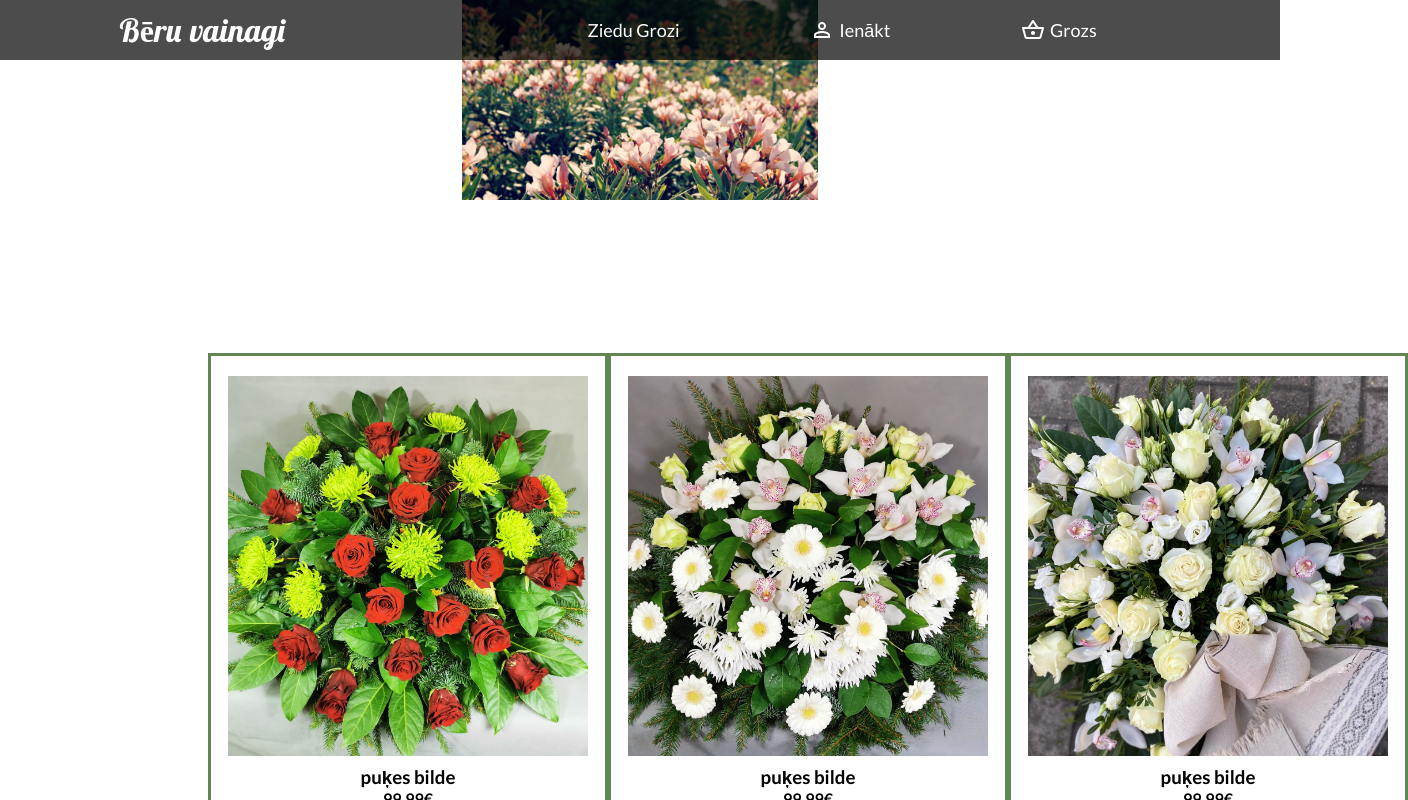
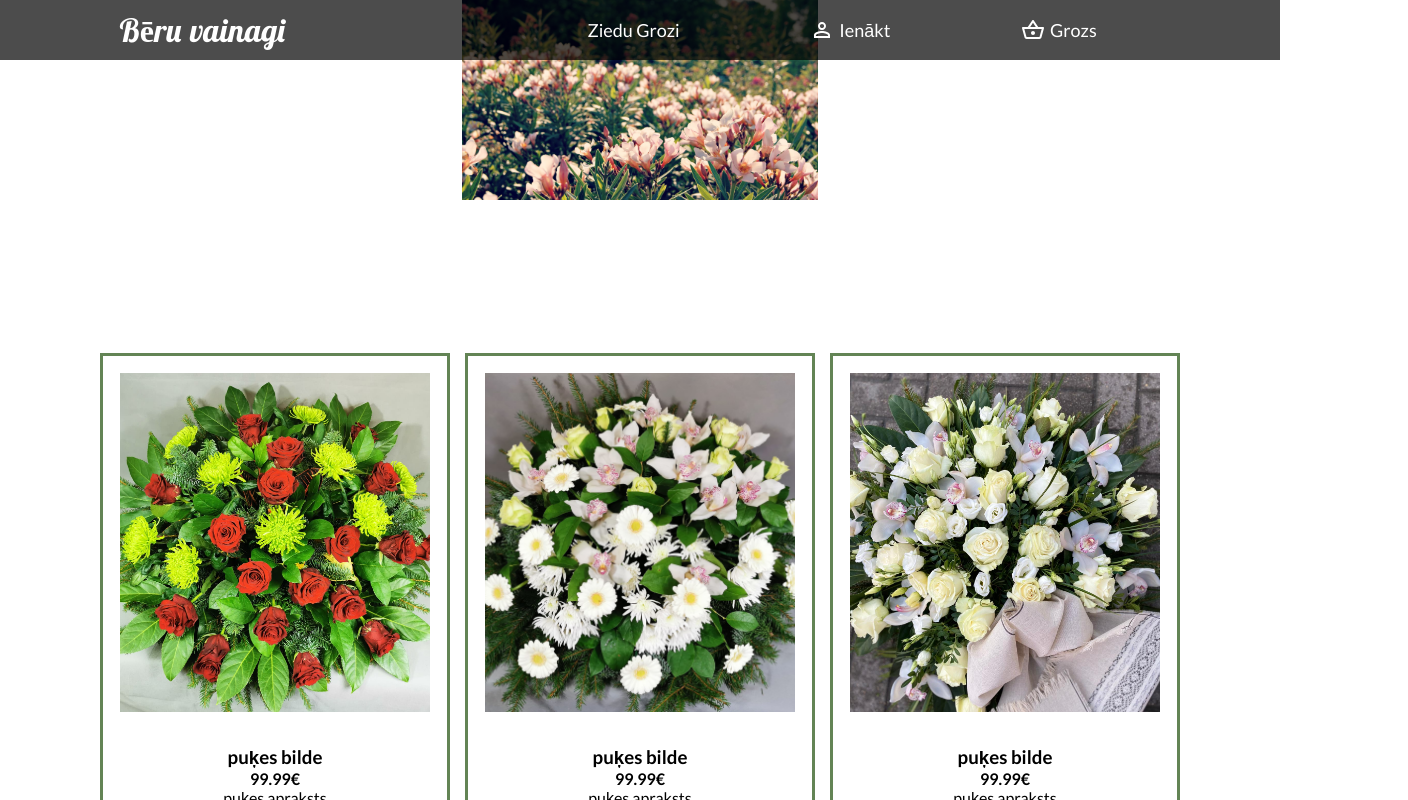
Before and after one commit to RobzLegz/Online-Flower-Shop, a React (Create React App) app: page / in a window 1280 px wide. Shown: the top 800 px of the page, 1408 px wide, since content can reach past the window. Built offline with nearby package versions, Linux system fonts and the light colour scheme.

Commit message:
changes before goin

```diff
--- a/src/Home.css
+++ b/src/Home.css
@@ -9,6 +9,7 @@
   width: 100%;
   height: 25vh;
   object-fit: cover;
+  pointer-events: none;
 }
 .productContainer {
   width: 100%;
@@ -25,3 +26,13 @@
   justify-content: space-between;
   margin: 0 0 30px 0;
 }
+@media (max-width: 1900px) {
+  .productRow {
+    width: 90%;
+  }
+}
+@media (max-width: 1600px) {
+  .productRow {
+    width: 100%;
+  }
+}
--- a/src/Product.css
+++ b/src/Product.css
@@ -8,14 +8,15 @@
   border: 3px solid #638455;
 }
 .productImageContainer {
-  width: 360px;
-  height: 380px;
-  margin: 20px 20px 10px 20px;
+  width: 90%;
+  height: 60%;
+  margin: 5% 10% 10% 10%;
 }
 .productImageContainer > img {
   width: 100%;
   height: 100%;
   object-fit: cover;
+  pointer-events: none;
 }
 .productDescription {
   width: 100%;
@@ -39,7 +40,13 @@
   justify-content: center;
   cursor: pointer;
   transition: all 0.3s ease;
+  font-size: 16px;
 }
 .productButtonsContainer > button:hover {
   background-color: #2b5735;
 }
+@media (max-width: 1460px) {
+  .product {
+    width: 350px;
+  }
+}
```
